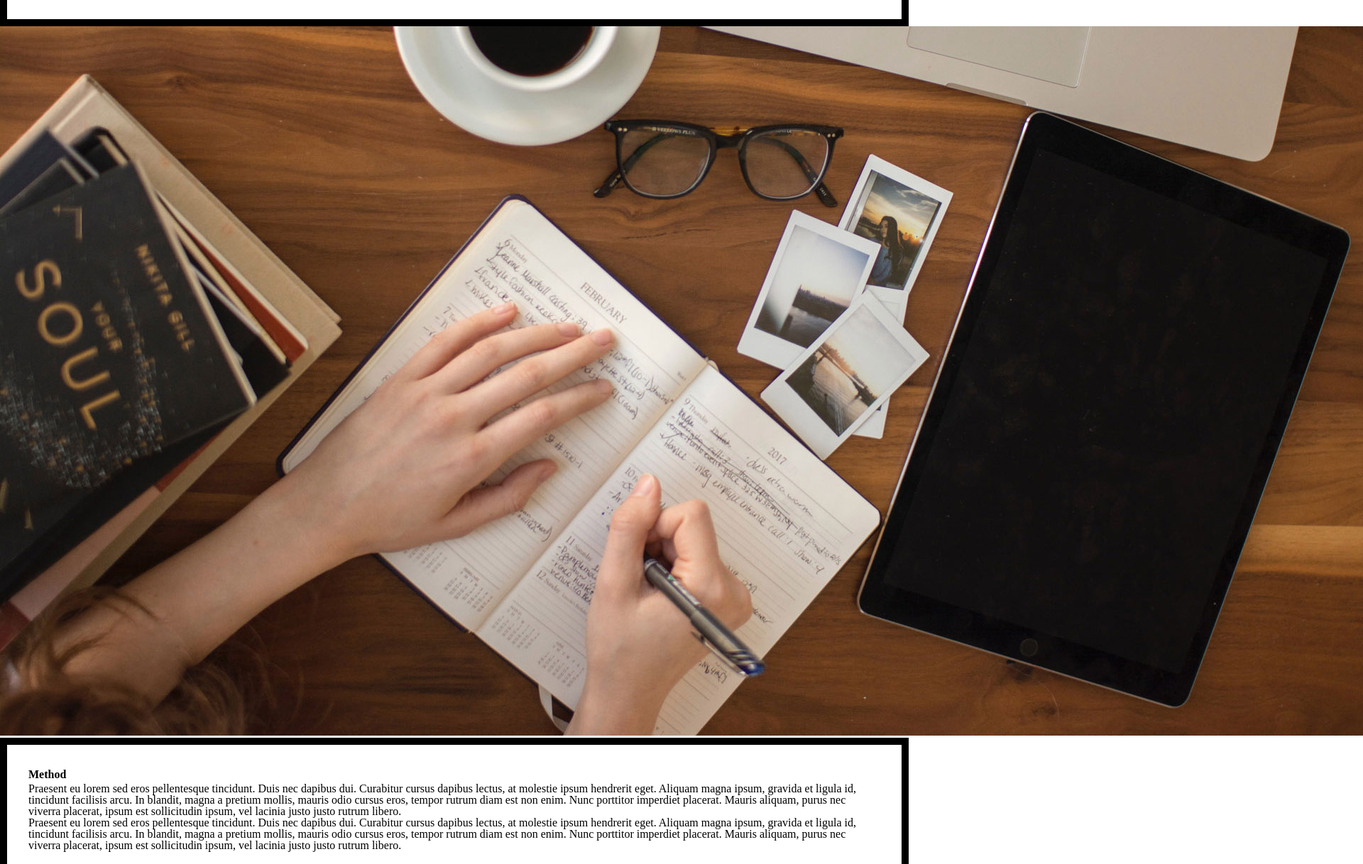
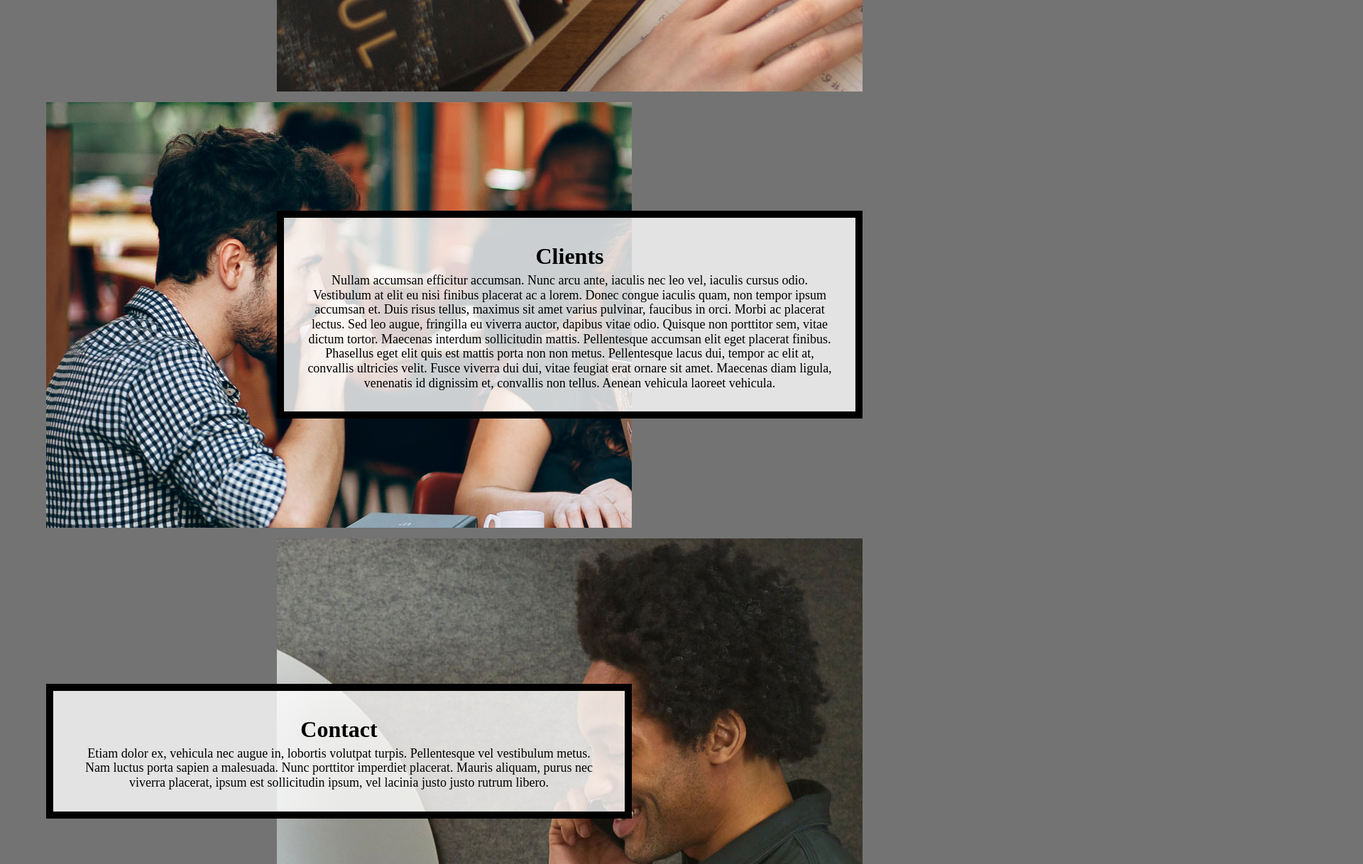
Before and after one commit to TobyDarmawan/hw4-2023, a plain HTML site: page index.html in a window 1280 px wide. Shown: the part 1582-2800 px from the top of the page at 71% size, 1920 px wide, since content can reach past the window. Drawn offline with Linux system fonts and the light colour scheme.

Commit message:
Main changes

```diff
--- a/css/style.css
+++ b/css/style.css
@@ -1,8 +1,8 @@
-html{
+html {
   scroll-behavior: smooth;
 }
 
-body{
+body {
   background-color: #737373;
   font-size: 18px;
   line-height: 1.15;
@@ -11,49 +11,54 @@ body{
 }
 
 
-.overview{
-  background-attachment: fixed; /* Parallax effect */
-  background-position: center;  /* Parallax effect */
-  background-repeat: no-repeat; /* Parallax effect */
-  background-size: cover;       /* Parallax effect */
+.overview {
+  background-attachment: fixed;
+  /* Parallax effect */
+  background-position: center;
+  /* Parallax effect */
+  background-repeat: no-repeat;
+  /* Parallax effect */
+  background-size: cover;
+  /* Parallax effect */
   color: white;
-  height: 400px;                /* Parallax effect */
+  height: 400px;
+  /* Parallax effect */
 }
 
 
-.overview p{
+.overview p {
   color: white;
   font-size: 24px;
   padding: 0 100px;
   text-align: center;
 }
 
-h1{
+h1 {
   font-size: 50px;
   line-height: 1;
   padding: 50px 0;
   text-align: center;
 }
 
-h2{
+h2 {
   font-size: 32px;
   line-height: 1.5;
 }
 
-nav li{
-  display:inline;
-  padding-right:20px;
+nav li {
+  display: inline;
+  padding-right: 20px;
 
 }
 
-nav a{
+nav a {
   color: black;
   font-weight: bold;
   text-decoration: none;
 }
 
 
-.skip a{
+.skip a {
   background: white;
   left: 0;
   padding: 6px;
@@ -63,13 +68,13 @@ nav a{
 }
 
 
-nav{
+nav {
   background-color: #ddd;
   padding: 25px 0;
   text-align: left;
 }
 
-footer{
+footer {
   background-color: black;
   color: white;
   padding-top: 30px;
@@ -77,25 +82,28 @@ footer{
 }
 
 
-.text-block{
+.text-block {
   background-color: rgba(255, 255, 255, .8);
   border: 10px solid black;
   padding: 30px;
 }
 
 
-@media screen and (prefers-reduced-motion: reduce){
-  html{
-      scroll-behavior: auto; /* Removes scroll animation */
+@media screen and (prefers-reduced-motion: reduce) {
+  html {
+    scroll-behavior: auto;
+    /* Removes scroll animation */
   }
 
-  .skip a{
-    -webkit-transition: none; /* sets to default setting */
-    transition: none;        /* sets to default setting */
+  .skip a {
+    -webkit-transition: none;
+    /* sets to default setting */
+    transition: none;
+    /* sets to default setting */
   }
 
   /*Turn off parallax*/
-  header{
+  header {
     background-attachment: initial;
   }
 }
@@ -107,38 +115,158 @@ footer{
 
 /* Step 1: Write selector/rule property to add an underline when
 links in the navigation are in the hover or focus state.*/
-
+nav a:hover,
+nav a:focus {
+  text-decoration: underline;
+}
 
 
 /* Step 2a: Write selector/rule property to position the default position for the skip class element*/
-
+.skip a {
+  position: absolute;
+  top: -40px;
+}
 
 /* Step 2b: Write selector/rule property to position the skip class element when it is in focus*/
-
+.skip a:focus {
+  top: 20px;
+}
 
 /* Step 3: Write selector/rule property to style all elements when in focus*/
-
+*:focus {
+  border: 2px solid black;
+}
 
 
 /* Step 4: Write selector/rule property to style the container */
-
+.container {
+  display: grid;
+  grid-template-columns: 1fr 5fr 1fr;
+  column-gap: 15px;
+  row-gap: 15px;
+}
 
 /* Step 5: Write selector/rule property to add the background image to the
 first div in the grid  and place it in the grid. */
-
+/* .container:first-child { */
+/* .div:first-child { */
+div:first-child {
+  grid-column: 1/-1;
+  grid-row-start: 1;
+  background-image: url("../images/header.jpg");
+  background-repeat: no-repeat;
+}
 
 
 /* Steps 6 and 7: Write the selector/rule properties to add place the next elements in the next
  four rows in the grid. */
+.about,
+.method,
+.clients,
+.contact {
+  grid-column-start: 2;
+}
+
+.about {
+  grid-row-start: 2;
+}
+
+.method {
+  grid-row-start: 3;
+}
+
+.clients {
+  grid-row-start: 4;
+}
+
+.contact {
+  grid-row-start: 5;
+}
+
+/* TODO: use object-fit for images */
+
+.about-image,
+.method-image,
+.clients-image,
+.contact-image {
+  grid-column: 1/-1;
+  overflow: hidden;
+  max-height: 600px;
+}
+
+.about-image {
+  grid-row-start: 2;
+}
+
+.method-image {
+  grid-row-start: 3;
+}
+
+.clients-image {
+  grid-row-start: 4;
+}
+
+.contact-image {
+  grid-row-start: 5;
+}
 
 /*This will be a lot of rules.... but be strategic and combine seletors*/
 
 
 /* Step 8: Write the selector/rule property to style the .text-block class. */
+.text-block {
+  height: auto;
+  display: flex;
+  flex-direction: column;
+  text-align: center;
+  justify-content: space-around;
+  /* justify-items: center; */
+  align-self: center;
+  /* align-items: center; */
+  /* Question: How do you vertically align */
+}
 
+.text-block * {
+  align-self: center;
+}
 
 /* Add your media query here */
 
+@media only screen and (min-width: 800px) {
+  /* body {
+    background: yellow;
+  } */
+
+  nav {
+    display: flex;
+    justify-content: flex-end;
+    padding: 30px 0;
+  }
+
+  .container {
+    /* display: grid; */
+    grid-template-columns: 50px auto 500px auto 50px;
+  }
+
+  .about,
+  .clients,
+  .method-image,
+  .contact-image {
+    grid-column: 3/5;
+  }
+
+  .method,
+  .contact,
+  .about-image,
+  .clients-image {
+    grid-column: 2/4;
+  }
+
+  .text-block {
+    max-height: 240px;
+    overflow: scroll;
+  }
+}
 
 /* Step 9: Write the selector/rule property to style the nav element */
 
--- a/index.html
+++ b/index.html
@@ -1,15 +1,17 @@
 <!DOCTYPE html>
 <html lang="en">
+
 <head>
   <meta charset="utf-8">
   <meta name="viewport" content="width=device-width, initial-scale=1.0">
   <link rel="icon" type="image/png" href="images/logo-drk.png" />
+  <link rel="stylesheet" type="text/css" href="css/html5reset.css">
   <link rel="stylesheet" type="text/css" href="css/style.css">
-    <link rel="stylesheet" type="text/css" href="css/html5reset.css">
   <title>Newer Company Inc.</title>
 </head>
+
 <body>
-    <div class="skip"><a href="">Skip to Main Content</a></div>
+  <div class="skip"><a href="#main">Skip to Main Content</a></div>
   <header>
     <nav>
       <ul>
@@ -20,52 +22,79 @@
       </ul>
     </nav>
   </header>
-    <main class="container" id = "main">
-      <div class = overview>
+  <main class="container" id="main">
+    <div class="overview">
       <h1>New Company Inc.</h1>
-        <p>Creating a better workspace by transforming the office paradigm. We're helping employees make their mark on the world through effective workspace management.  We would love to meet you and explore collaboration opportunities.</p>
+      <p>Creating a better workspace by transforming the office paradigm. We're helping employees make their mark on the
+        world through effective workspace management. We would love to meet you and explore collaboration opportunities.
+      </p>
     </div>
 
     <div class="about-image" id="about">
-        <img src="images/about.jpg" alt=""/>
+      <img src="images/about.jpg" alt="" />
     </div>
 
     <div class="about text-block">
       <h2>About</h2>
-        <p>Interdum et malesuada fames ac ante ipsum primis in faucibus. Nullam pulvinar euismod dolor, eu aliquam nibh efficitur vel. Phasellus sit amet velit congue, finibus nibh eu, ultricies magna. Donec eu ultrices eros. Donec sit amet metus nisi. Nulla tincidunt justo non risus aliquam, sit amet lacinia lacus commodo. Aliquam ultricies ante sed semper porta. Integer eros tortor, convallis eu ultricies malesuada, fringilla sed libero. Aenean molestie rhoncus leo eu imperdiet. Mauris eget molestie massa. Maecenas auctor sapien a arcu laoreet, et consectetur odio scelerisque. Praesent ac turpis sed neque porttitor finibus faucibus quis tortor. Morbi tempus turpis lacus, nec laoreet tellus rhoncus quis. Aliquam vitae dolor urna. In pellentesque ullamcorper turpis, commodo cursus mauris condimentum eget.</p>
+      <p>Interdum et malesuada fames ac ante ipsum primis in faucibus. Nullam pulvinar euismod dolor, eu aliquam nibh
+        efficitur vel. Phasellus sit amet velit congue, finibus nibh eu, ultricies magna. Donec eu ultrices eros. Donec
+        sit amet metus nisi. Nulla tincidunt justo non risus aliquam, sit amet lacinia lacus commodo. Aliquam ultricies
+        ante sed semper porta. Integer eros tortor, convallis eu ultricies malesuada, fringilla sed libero. Aenean
+        molestie rhoncus leo eu imperdiet. Mauris eget molestie massa. Maecenas auctor sapien a arcu laoreet, et
+        consectetur odio scelerisque. Praesent ac turpis sed neque porttitor finibus faucibus quis tortor. Morbi tempus
+        turpis lacus, nec laoreet tellus rhoncus quis. Aliquam vitae dolor urna. In pellentesque ullamcorper turpis,
+        commodo cursus mauris condimentum eget.</p>
     </div>
 
     <div class="method-image" id="method">
-        <img src="images/method.jpg" alt=""/>
+      <img src="images/method.jpg" alt="" />
     </div>
 
     <div class="method text-block">
       <h2>Method</h2>
-        <p>Praesent eu lorem sed eros pellentesque tincidunt. Duis nec dapibus dui. Curabitur cursus dapibus lectus, at molestie ipsum hendrerit eget. Aliquam magna ipsum, gravida et ligula id, tincidunt facilisis arcu. In blandit, magna a pretium mollis, mauris odio cursus eros, tempor rutrum diam est non enim. Nunc porttitor imperdiet placerat. Mauris aliquam, purus nec viverra placerat, ipsum est sollicitudin ipsum, vel lacinia justo justo rutrum libero.</p>
-        <p>Praesent eu lorem sed eros pellentesque tincidunt. Duis nec dapibus dui. Curabitur cursus dapibus lectus, at molestie ipsum hendrerit eget. Aliquam magna ipsum, gravida et ligula id, tincidunt facilisis arcu. In blandit, magna a pretium mollis, mauris odio cursus eros, tempor rutrum diam est non enim. Nunc porttitor imperdiet placerat. Mauris aliquam, purus nec viverra placerat, ipsum est sollicitudin ipsum, vel lacinia justo justo rutrum libero.</p>
+      <p>Praesent eu lorem sed eros pellentesque tincidunt. Duis nec dapibus dui. Curabitur cursus dapibus lectus, at
+        molestie ipsum hendrerit eget. Aliquam magna ipsum, gravida et ligula id, tincidunt facilisis arcu. In blandit,
+        magna a pretium mollis, mauris odio cursus eros, tempor rutrum diam est non enim. Nunc porttitor imperdiet
+        placerat. Mauris aliquam, purus nec viverra placerat, ipsum est sollicitudin ipsum, vel lacinia justo justo
+        rutrum libero.</p>
+      <p>Praesent eu lorem sed eros pellentesque tincidunt. Duis nec dapibus dui. Curabitur cursus dapibus lectus, at
+        molestie ipsum hendrerit eget. Aliquam magna ipsum, gravida et ligula id, tincidunt facilisis arcu. In blandit,
+        magna a pretium mollis, mauris odio cursus eros, tempor rutrum diam est non enim. Nunc porttitor imperdiet
+        placerat. Mauris aliquam, purus nec viverra placerat, ipsum est sollicitudin ipsum, vel lacinia justo justo
+        rutrum libero.</p>
     </div>
 
     <div class="clients-image" id="clients">
-        <img src="images/clients.jpg" alt=""/>
+      <img src="images/clients.jpg" alt="" />
     </div>
 
     <div class="clients text-block">
       <h2>Clients</h2>
-        <p>Nullam accumsan efficitur accumsan. Nunc arcu ante, iaculis nec leo vel, iaculis cursus odio. Vestibulum at elit eu nisi finibus placerat ac a lorem. Donec congue iaculis quam, non tempor ipsum accumsan et. Duis risus tellus, maximus sit amet varius pulvinar, faucibus in orci. Morbi ac placerat lectus. Sed leo augue, fringilla eu viverra auctor, dapibus vitae odio. Quisque non porttitor sem, vitae dictum tortor. Maecenas interdum sollicitudin mattis. Pellentesque accumsan elit eget placerat finibus. Phasellus eget elit quis est mattis porta non non metus. Pellentesque lacus dui, tempor ac elit at, convallis ultricies velit. Fusce viverra dui dui, vitae feugiat erat ornare sit amet. Maecenas diam ligula, venenatis id dignissim et, convallis non tellus. Aenean vehicula laoreet vehicula.</p>
+      <p>Nullam accumsan efficitur accumsan. Nunc arcu ante, iaculis nec leo vel, iaculis cursus odio. Vestibulum at
+        elit eu nisi finibus placerat ac a lorem. Donec congue iaculis quam, non tempor ipsum accumsan et. Duis risus
+        tellus, maximus sit amet varius pulvinar, faucibus in orci. Morbi ac placerat lectus. Sed leo augue, fringilla
+        eu viverra auctor, dapibus vitae odio. Quisque non porttitor sem, vitae dictum tortor. Maecenas interdum
+        sollicitudin mattis. Pellentesque accumsan elit eget placerat finibus. Phasellus eget elit quis est mattis porta
+        non non metus. Pellentesque lacus dui, tempor ac elit at, convallis ultricies velit. Fusce viverra dui dui,
+        vitae feugiat erat ornare sit amet. Maecenas diam ligula, venenatis id dignissim et, convallis non tellus.
+        Aenean vehicula laoreet vehicula.</p>
     </div>
 
     <div class="contact-image" id="contact">
-        <img src="images/contact.jpg" alt =""/>
+      <img src="images/contact.jpg" alt="" />
     </div>
 
     <div class="contact text-block">
       <h2>Contact</h2>
-        <p>Etiam dolor ex, vehicula nec augue in, lobortis volutpat turpis. Pellentesque vel vestibulum metus. Nam luctus porta sapien a malesuada. Nunc porttitor imperdiet placerat. Mauris aliquam, purus nec viverra placerat, ipsum est sollicitudin ipsum, vel lacinia justo justo rutrum libero.</p>
+      <p>Etiam dolor ex, vehicula nec augue in, lobortis volutpat turpis. Pellentesque vel vestibulum metus. Nam luctus
+        porta sapien a malesuada. Nunc porttitor imperdiet placerat. Mauris aliquam, purus nec viverra placerat, ipsum
+        est sollicitudin ipsum, vel lacinia justo justo rutrum libero.</p>
     </div>
   </main>
   <footer>
-      <p>University of Michigan School of Information <br/>
+    <p>University of Michigan School of Information <br />
       &copy; Colleen van Lent, Drew Asselin - Web Design 2019-2020</p>
   </footer>
 </body>
+
 </html>
```
Also changed, not shown: 1 other file. Lines whose indentation alone changed are shown as unchanged.
